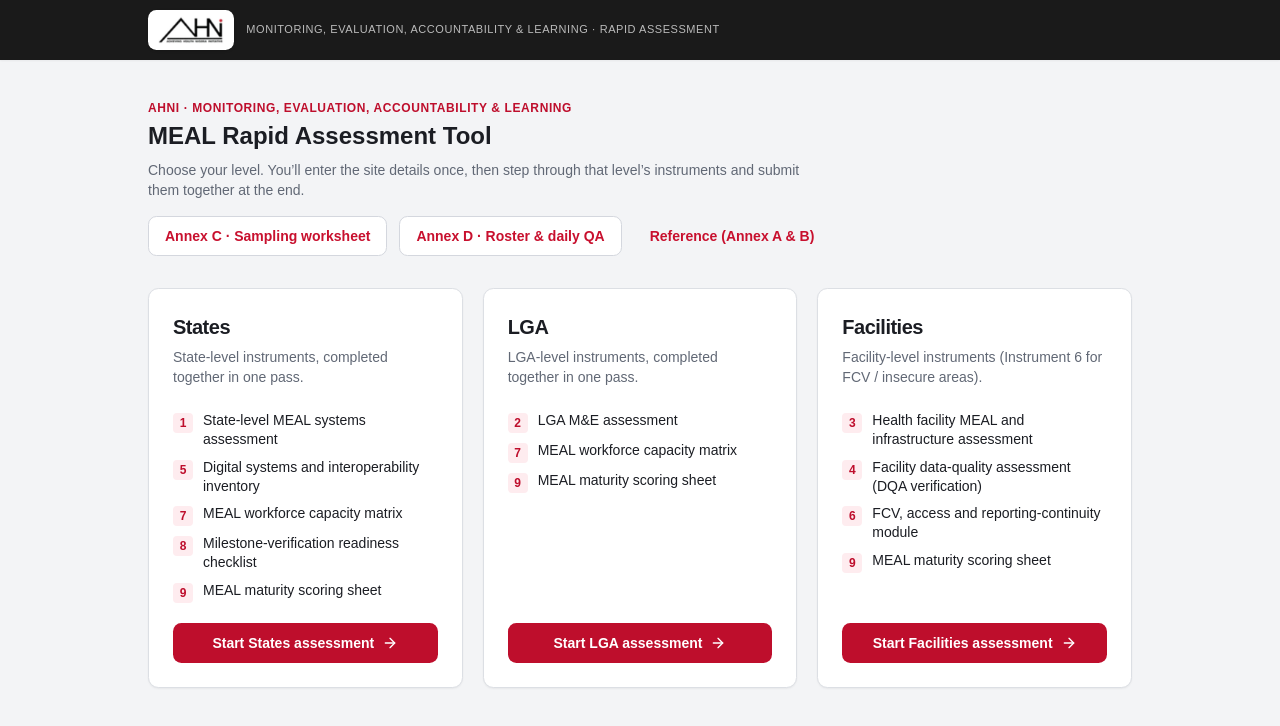
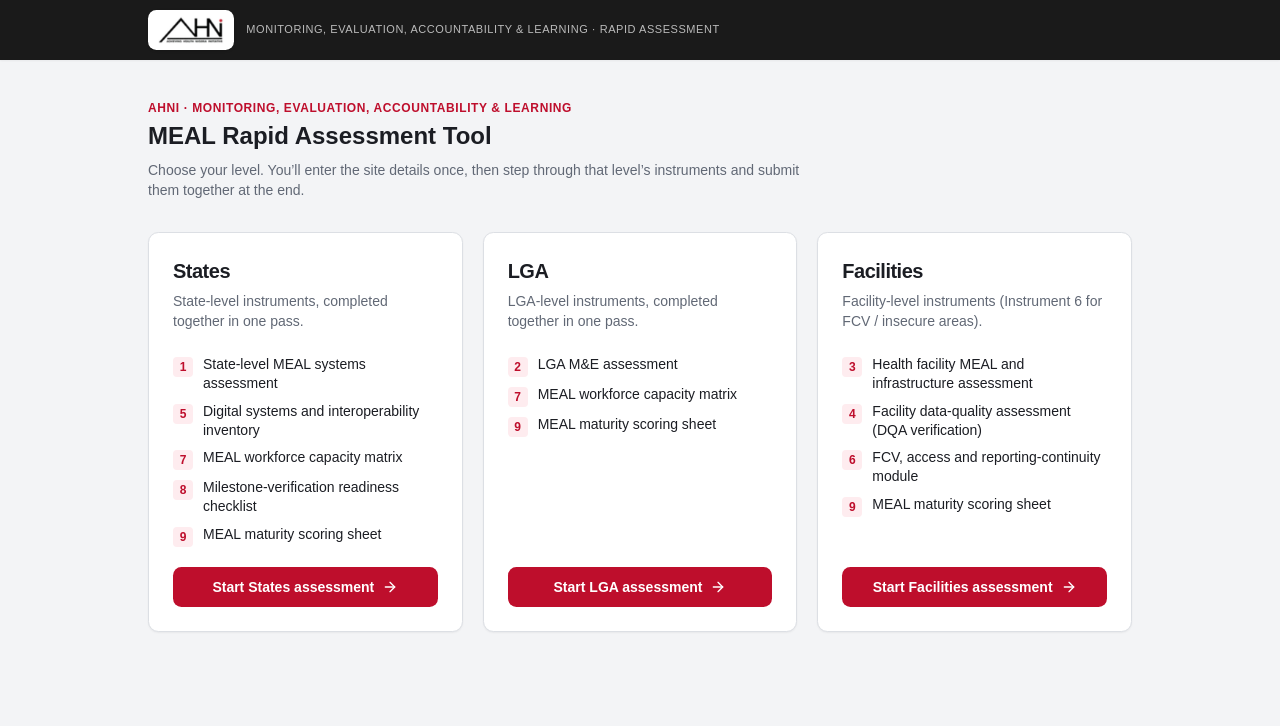
Before and after one commit to abubakarsadiqabdullahi01/AHNi_HF_Assessment_v1.0, a Next.js app: page /meal in a window 1280 px wide. Shown: the top 726 px of the page. Built offline with nearby package versions, Linux system fonts and the light colour scheme.

Commit message:
feat: remove tha annex parts

```diff
--- a/app/meal/page.jsx
+++ b/app/meal/page.jsx
@@ -17,11 +17,6 @@ export default function MealHome() {
           Choose your level. You’ll enter the site details once, then step through that level’s
           instruments and submit them together at the end.
         </p>
-        <div className="mt-4 flex flex-wrap gap-3">
-          <Button variant="outline" asChild><Link href="/meal/annexC">Annex C · Sampling worksheet</Link></Button>
-          <Button variant="outline" asChild><Link href="/meal/annexD">Annex D · Roster &amp; daily QA</Link></Button>
-          <Button variant="ghost" asChild><Link href="/meal/reference">Reference (Annex A &amp; B)</Link></Button>
-        </div>
       </header>
 
       <div className="grid gap-5 md:grid-cols-3">
```
